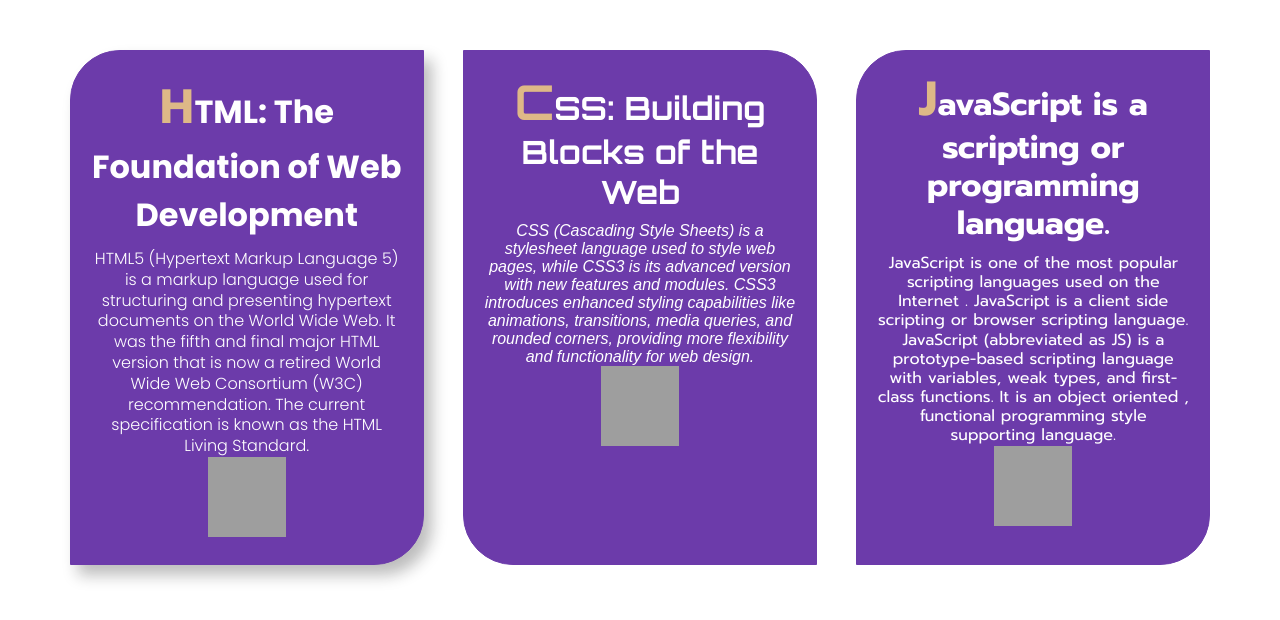
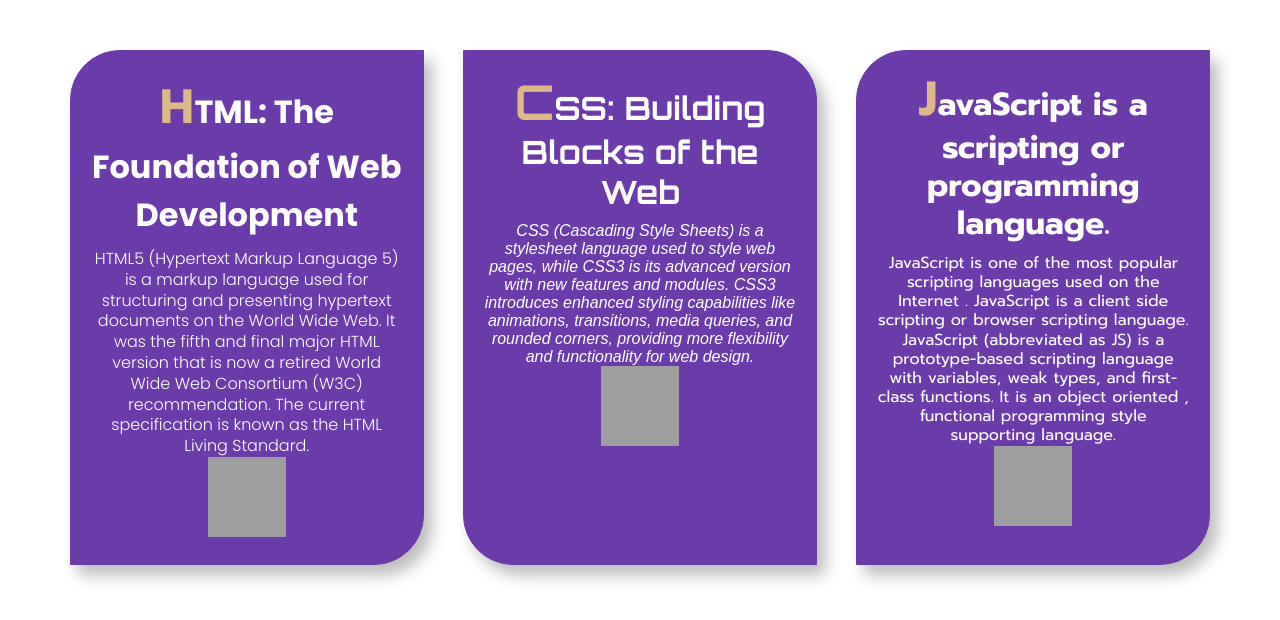
Before and after one commit to asifiqbalwd/css-google_font, a plain HTML site: page index.html in a window 1280 px wide. Drawn offline with Linux system fonts and the light colour scheme; grey boxes are pictures that could not be loaded; a web font is replaced by a local one.

Commit message:
css file update

```diff
--- a/style.css
+++ b/style.css
@@ -52,6 +52,7 @@
   font-style: normal;
   border: 1px solid #6c3baa;
   border-radius: 0 50px 0 50px;
+  box-shadow: 8px 10px 15px rgba(187, 187, 187, 0.984);
   text-align: center;
 }
 
@@ -72,6 +73,7 @@
   font-style: normal;
   border: 1px solid #6c3baa;
   border-radius: 50px 0 50px 0;
+  box-shadow: 8px 10px 15px rgba(187, 187, 187, 0.984);
   text-align: center;
   line-height: 1.2;
 }
```
